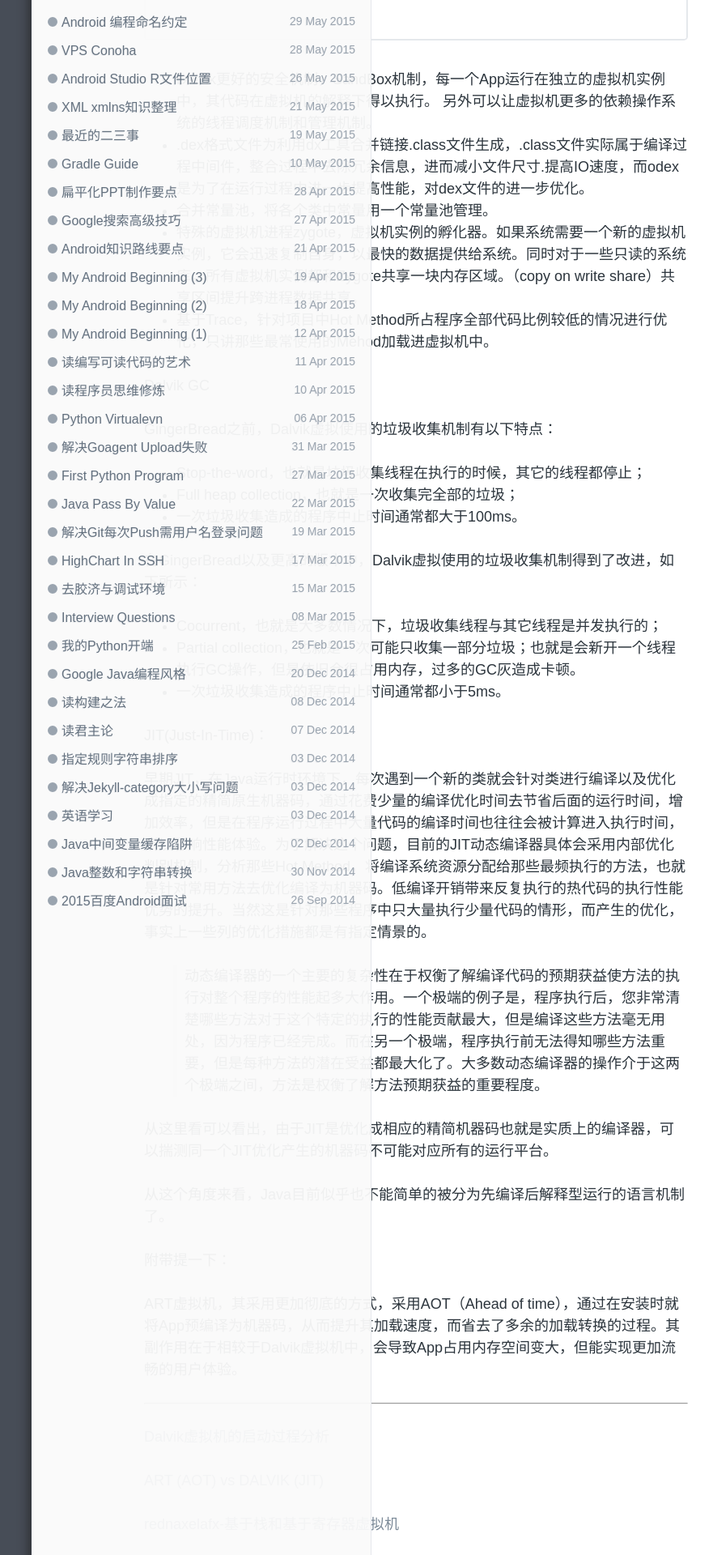
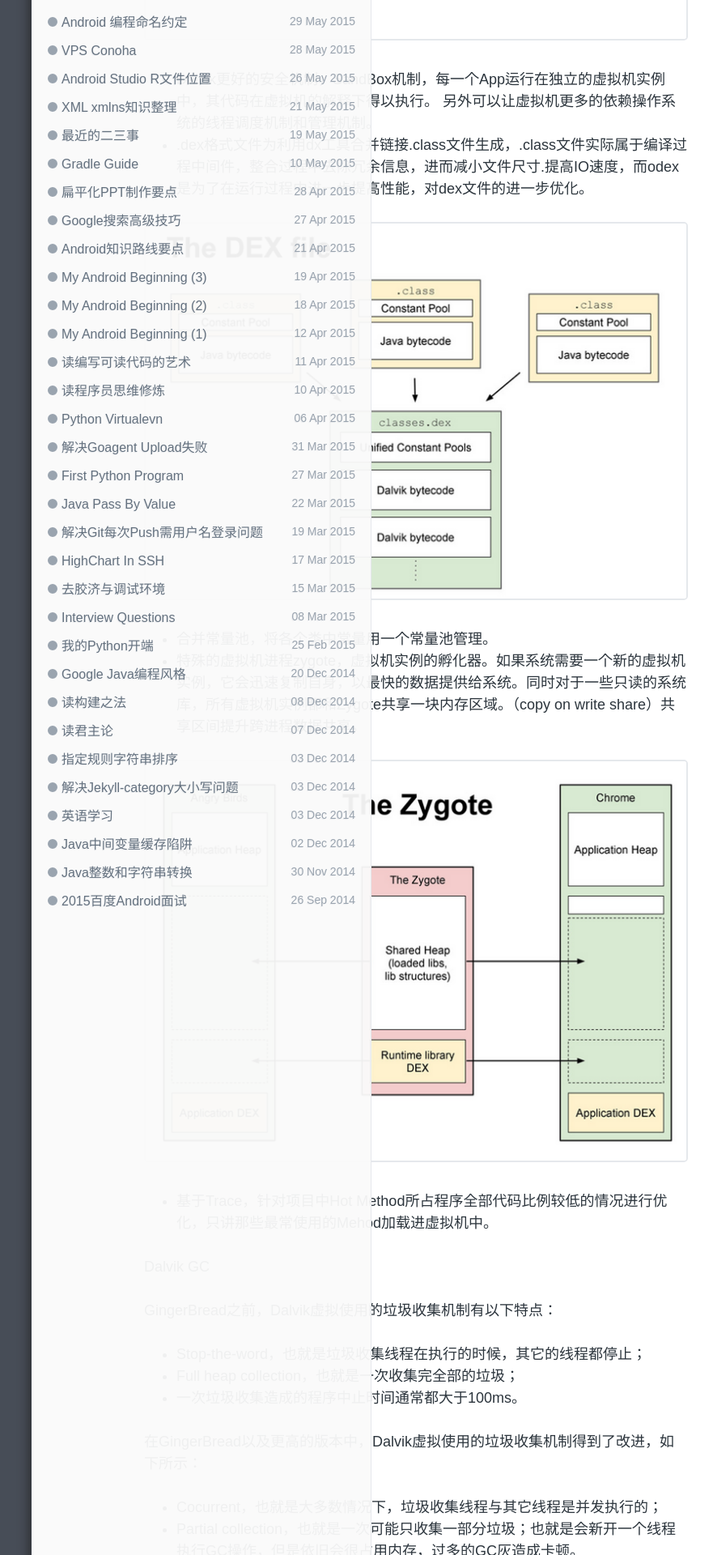
Before and after one commit to enlipan/enlipan.github.io, a Jekyll site: the page built from _posts/2015-8-7-android-dalvik.md, in a window 1280 px wide. Shown: the part 869-2789 px from the top of the page at 81% size, without its empty margins (126-1007 px from the left). Built offline with Jekyll 4.4.1, drawn with Linux system fonts in a browser that asks for light colours; comment, search, counter and statistics services are not loaded.

Commit message:
modify android dalvik

```diff
--- a/_posts/2015-8-7-android-dalvik.md
+++ b/_posts/2015-8-7-android-dalvik.md
@@ -20,9 +20,15 @@
 
 * .dex格式文件为利用dx工具合并链接.class文件生成，.class文件实际属于编译过程中间件，整合过程中去除冗余信息，进而减小文件尺寸.提高IO速度，而odex是为了在运行过程中进一步提高性能，对dex文件的进一步优化。
 
+{:.center}
+![stack-vs-registers](\assets\img\20150808\dexfile.png)
+
 * 合并常量池，将各个类中常量用一个常量池管理。
 
 * 特殊的虚拟机进程zygote，虚拟机实例的孵化器。如果系统需要一个新的虚拟机实例，它会迅速复制自身，以最快的数据提供给系统。同时对于一些只读的系统库，所有虚拟机实例都和Zygote共享一块内存区域。（copy on write share）共享区间提升跨进程数据共享。
+
+{:.center}
+![stack-vs-registers](\assets\img\20150808\zygote.png)
 
 * 基于Trace，针对项目中Hot Method所占程序全部代码比例较低的情况进行优化，只讲那些最常使用的Mehod加载进虚拟机中。
 
```
Also changed, not shown: other parts of _posts/2015-8-7-android-dalvik.md (+2 -0 lines), assets/img/20150808/dexfile.png (added), assets/img/20150808/zygote.png (added).
